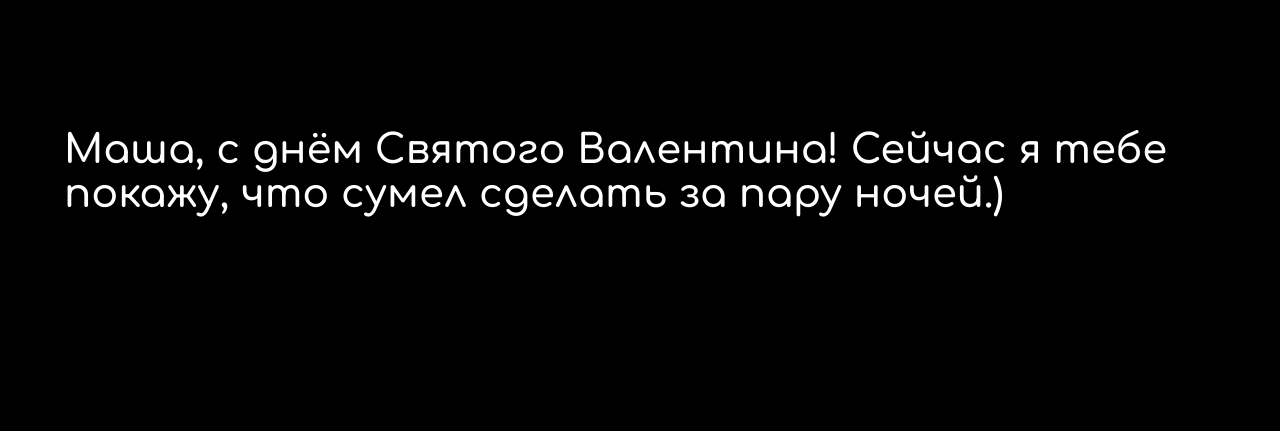
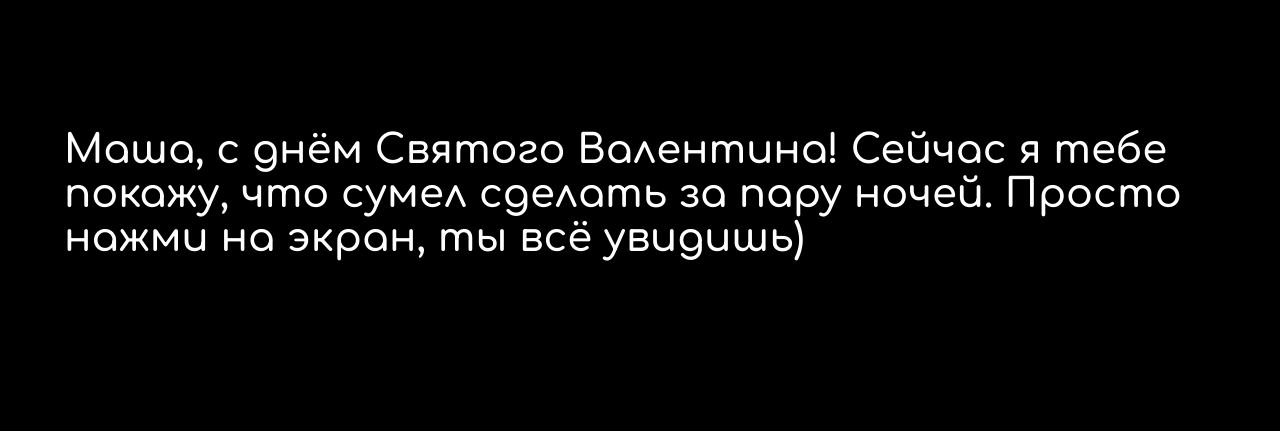
Before and after one commit to Denzemenn/denzemenn.github.io, a plain HTML site: page index.html in a window 1280 px wide. Shown: the part 122-553 px from the top of the page. Drawn offline with nearby package versions, Linux system fonts and the light colour scheme.

Commit message:
Update index.html

```diff
--- a/index.html
+++ b/index.html
@@ -9,7 +9,7 @@
 </head>
 <body>
   <div class="preloader">
-    <div class="preloader-text">Маша, с днём Святого Валентина! Сейчас я тебе покажу, что сумел сделать за пару ночей.)</div>
+    <div class="preloader-text">Маша, с днём Святого Валентина! Сейчас я тебе покажу, что сумел сделать за пару ночей. Просто нажми на экран, ты всё увидишь)</div>
   </div>
   <canvas id="heart"></canvas>
   <script src="script.js"></script>
```
